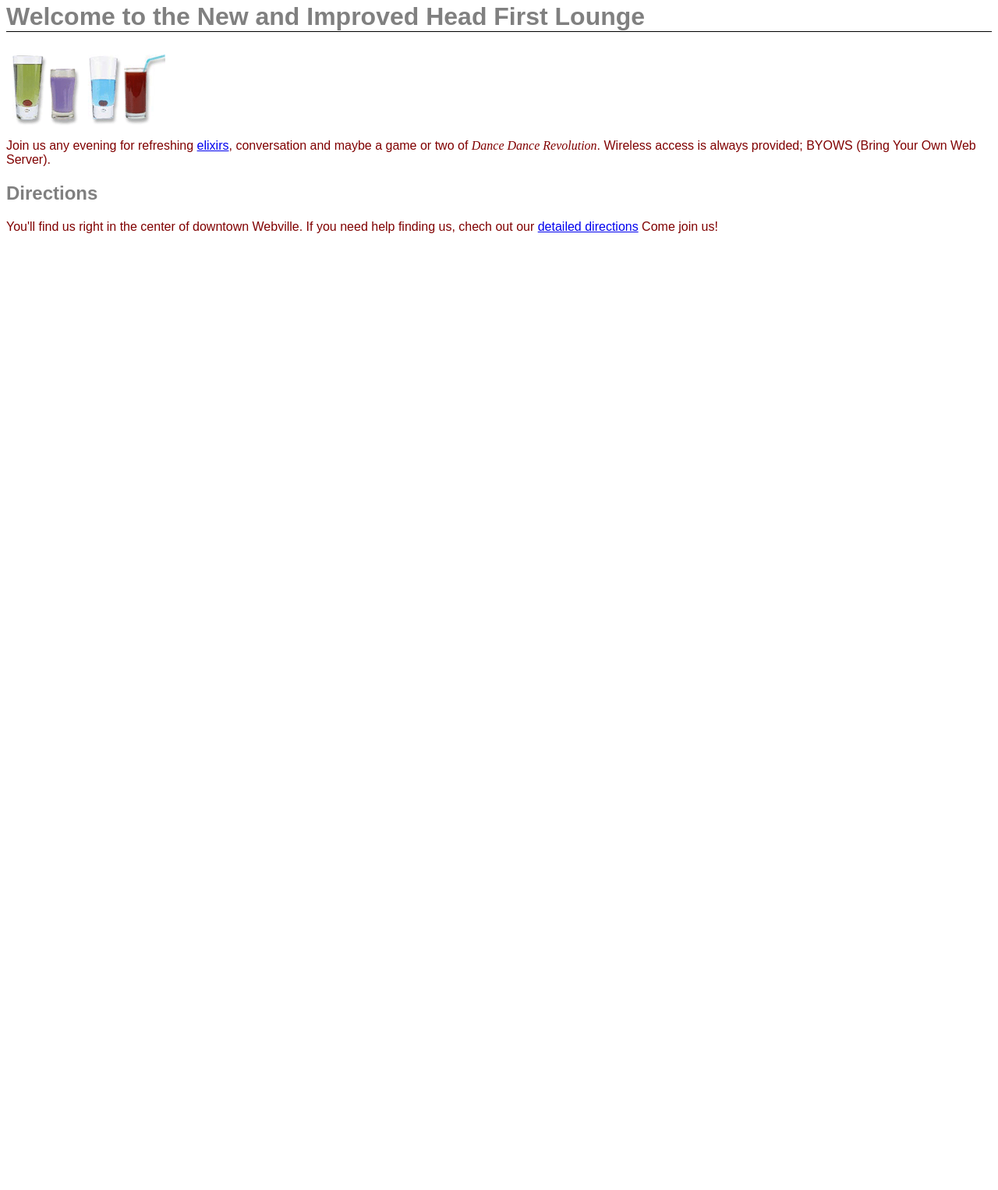
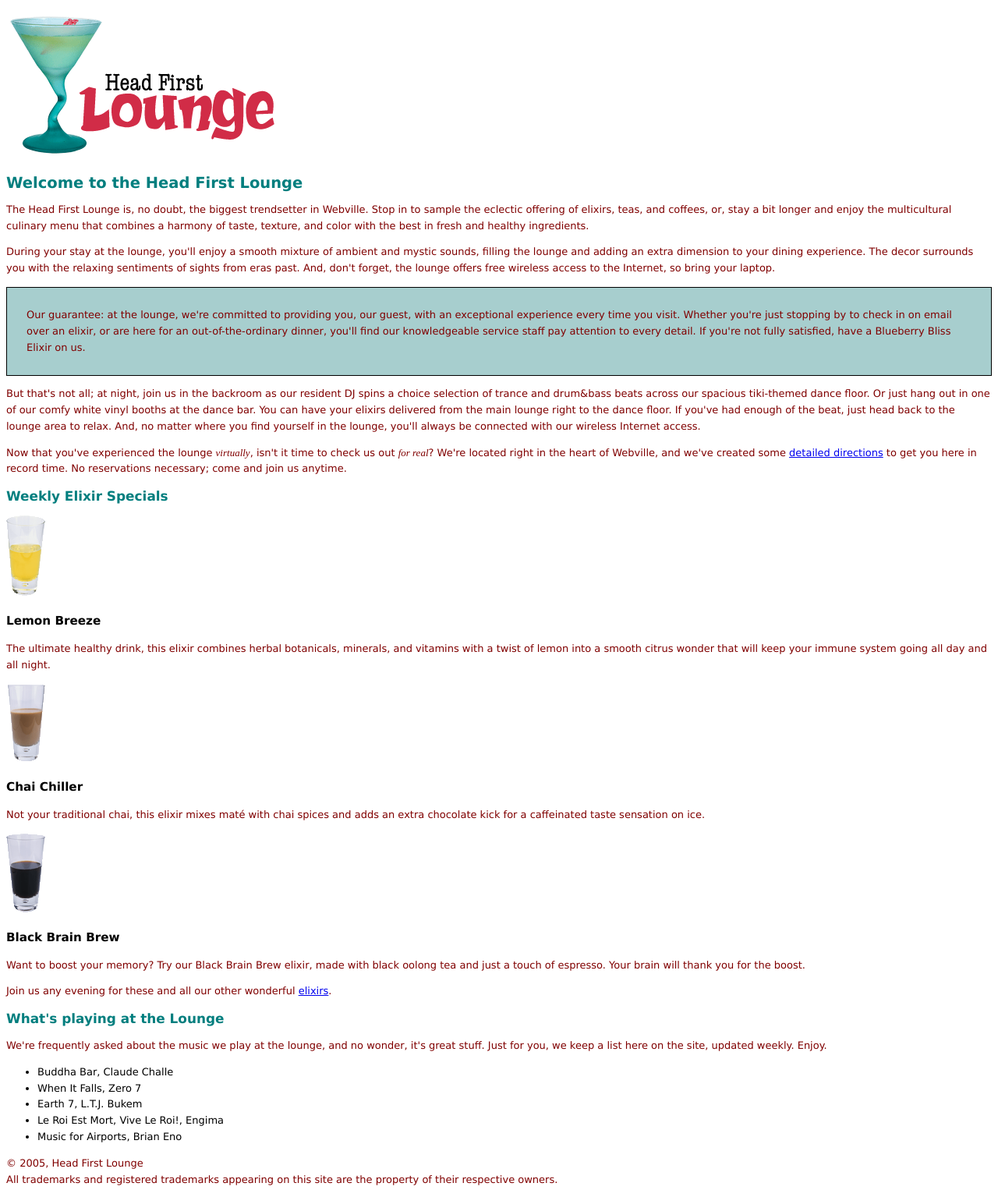
Before and after one commit to stacywang0601/Head_First_HTML_CSS_XHTML, a plain HTML site: page 02louge/lounge.html in a window 1280 px wide. Shown: the part 5-1531 px from the top of the page at 78% size. Before the commit the page ends 800 px from the top, so only its background shows below. Drawn offline with Linux system fonts and the light colour scheme.

Commit message:
lounge with new content and image & guarantee css

```diff
--- a/02louge/lounge.css
+++ b/02louge/lounge.css
@@ -1,14 +1,21 @@
 body {
-    font-family: sans-serif;
+    font-family: Verdana, Helvetica, Arial, sans-serif;
+    font-size: small;
+    /**Increasing the line height of your text can improve readability.*/
+    line-height: 1.6em;
 }
 
 h1,
 h2 {
-    color: gray;
+    color: #007e7e;
 }
 
 h1 {
-    border-bottom: 1px solid black;
+    font-size: 150%;
+}
+
+h2 {
+    font-size: 130%;
 }
 
 p {
@@ -30,3 +37,11 @@ p.raspberry {
 p.blueberry {
     color: purple;
 }
+
+.guarantee {
+    border-color: black;
+    border-width: 1px;
+    border-style: solid;
+    background-color: #a7cece;
+    padding: 25px;
+}
--- a/02louge/lounge.html
+++ b/02louge/lounge.html
@@ -1,25 +1,72 @@
-<!DOCTYPE html PUBLIC “-//W3C//DTD HTML 4.01//EN” “http://www.w3.org/TR/html4/strict.dtd”>
-<html>
+<!DOCTYPE html PUBLIC "-//W3C//DTD XHTML 1.0 Strict//EN"
+   "http://www.w3.org/TR/xhtml1/DTD/xhtml1-strict.dtd">
+<html xmlns="http://www.w3.org/1999/xhtml" lang="en" xml:lang="en">
 
 <head>
-    <meta http-equiv=”Content-Type” content=”text/html; charset=ISO-8859-1”>
+    <meta http-equiv=”Content-Type” content=”text/html; charset=ISO-8859-1” />
     <title>Head First Lounge</title>
     <link rel="stylesheet" type="text/css" href="lounge.css">
 </head>
 
 <body>
-    <h1>Welcome to the New and Improved Head First Lounge</h1>
-    <!-- heading above the image and the paragraph below are already block elements with linebreaks below and above them, respectively. So the <p> element around the image doesn’t actually add any new linebreaks or spacing.-->
+    <p><img src="images/logo.gif" alt="Head First Lounge" /></p>
+    <h1>Welcome to the Head First Lounge</h1>
     <p>
-        <img src="images/drinks.gif">
+        The Head First Lounge is, no doubt, the biggest trendsetter in Webville. Stop in to sample the eclectic offering of elixirs, teas, and coffees, or, stay a bit longer and enjoy the multicultural culinary menu that combines a harmony of taste, texture, and color with the best in fresh and healthy ingredients.
     </p>
     <p>
-        Join us any evening for refreshing <a href="beverages/elixir.html">elixirs</a>, conversation and maybe a game or two of
-        <em>Dance Dance Revolution</em>. Wireless access is always provided; BYOWS (Bring Your Own Web Server).
+        During your stay at the lounge, you'll enjoy a smooth mixture of ambient and mystic sounds, filling the lounge and adding an extra dimension to your dining experience. The decor surrounds you with the relaxing sentiments of sights from eras past. And, don't forget, the lounge offers free wireless access to the Internet, so bring your laptop.
     </p>
-    <h2>Directions</h2>
+    <p class="guarantee">
+        Our guarantee: at the lounge, we're committed to providing you, our guest, with an exceptional experience every time you visit. Whether you're just stopping by to check in on email over an elixir, or are here for an out-of-the-ordinary dinner, you'll find our knowledgeable service staff pay attention to every detail. If you're not fully satisfied, have a Blueberry Bliss Elixir on us.
+    </p>
     <p>
-        You'll find us right in the center of downtown Webville. If you need help finding us, chech out our <a href="about/directions.html">detailed directions</a> Come join us!
+        But that's not all; at night, join us in the backroom as our resident DJ spins a choice selection of trance and drum&amp;bass beats across our spacious tiki-themed dance floor. Or just hang out in one of our comfy white vinyl booths at the dance bar. You can have your elixirs delivered from the main lounge right to the dance floor. If you've had enough of the beat, just head back to the lounge area to relax. And, no matter where you find yourself in the lounge, you'll always be connected with our wireless Internet access.
+    </p>
+    <p>
+        Now that you've experienced the lounge <em>virtually</em>, isn't it time to check us out <em>for real</em>? We're located right in the heart of Webville, and we've created some
+        <a href="about/directions.html" title="Detailed Directions to the Lounge">detailed directions</a> to get you here in record time. No reservations necessary; come and join us anytime.
+    </p>
+    <h2>Weekly Elixir Specials</h2>
+    <p>
+        <img src="images/yellow.gif" alt="Lemon Breeze Elixir" />
+    </p>
+    <h3>Lemon Breeze</h3>
+    <p>
+        The ultimate healthy drink, this elixir combines herbal botanicals, minerals, and vitamins with a twist of lemon into a smooth citrus wonder that will keep your immune system going all day and all night.
+    </p>
+    <p>
+        <img src="images/chai.gif" alt="Chai Chiller Elixir" />
+    </p>
+    <h3>Chai Chiller</h3>
+    <p>
+        Not your traditional chai, this elixir mixes mat&eacute; with chai spices and adds an extra chocolate kick for a caffeinated taste sensation on ice.
+    </p>
+    <p>
+        <img src="images/black.gif" alt="Black Brain Brew Elixir" />
+    </p>
+    <h3>Black Brain Brew</h3>
+    <p>
+        Want to boost your memory? Try our Black Brain Brew elixir, made with black oolong tea and just a touch of espresso. Your brain will thank you for the boost.
+    </p>
+    <p>
+        Join us any evening for these and all our other wonderful
+        <a href="beverages/elixir.html" title="Head First Lounge Elixirs">elixirs</a>.
+    </p>
+    <h2>What's playing at the Lounge</h2>
+    <p>
+        We're frequently asked about the music we play at the lounge, and no wonder, it's great stuff. Just for you, we keep a list here on the site, updated weekly. Enjoy.
+    </p>
+    <ul>
+        <li>Buddha Bar, Claude Challe</li>
+        <li>When It Falls, Zero 7</li>
+        <li>Earth 7, L.T.J. Bukem</li>
+        <li>Le Roi Est Mort, Vive Le Roi!, Engima</li>
+        <li>Music for Airports, Brian Eno</li>
+    </ul>
+    <p>
+        &copy; 2005, Head First Lounge
+        <br /> All trademarks and registered trademarks appearing on this site are the property of their respective owners.
     </p>
 </body>
 
```
Also changed, not shown: 02louge/images/background.gif (added), 02louge/images/black.gif (added), 02louge/images/blue.gif (added), 02louge/images/chai.gif (added), 02louge/images/cocktail.gif (added), 02louge/images/green.gif (added), 02louge/images/lightblue.gif (added), 02louge/images/logo.gif (added), 02louge/images/red.gif (added), 02louge/images/yellow.gif (added).
